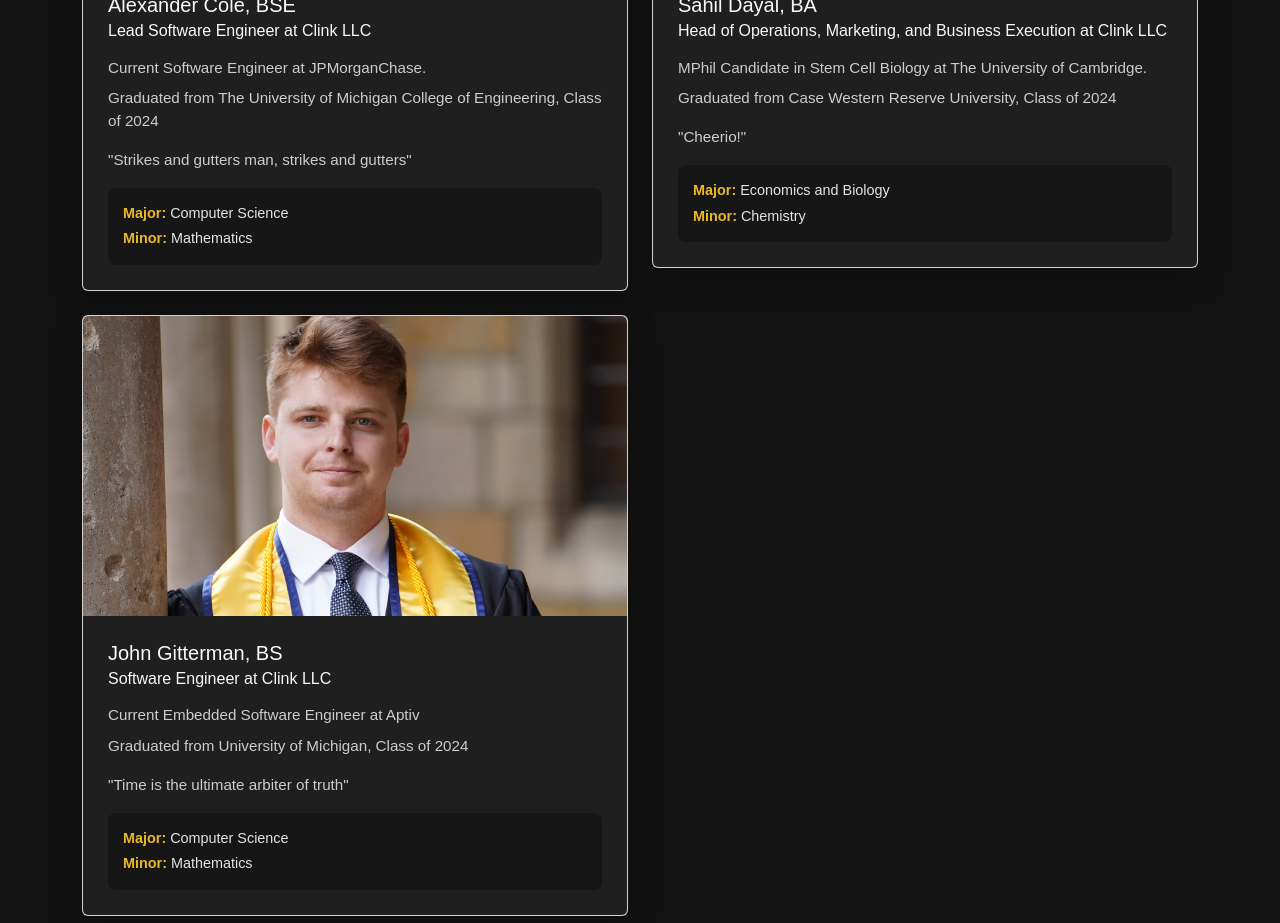
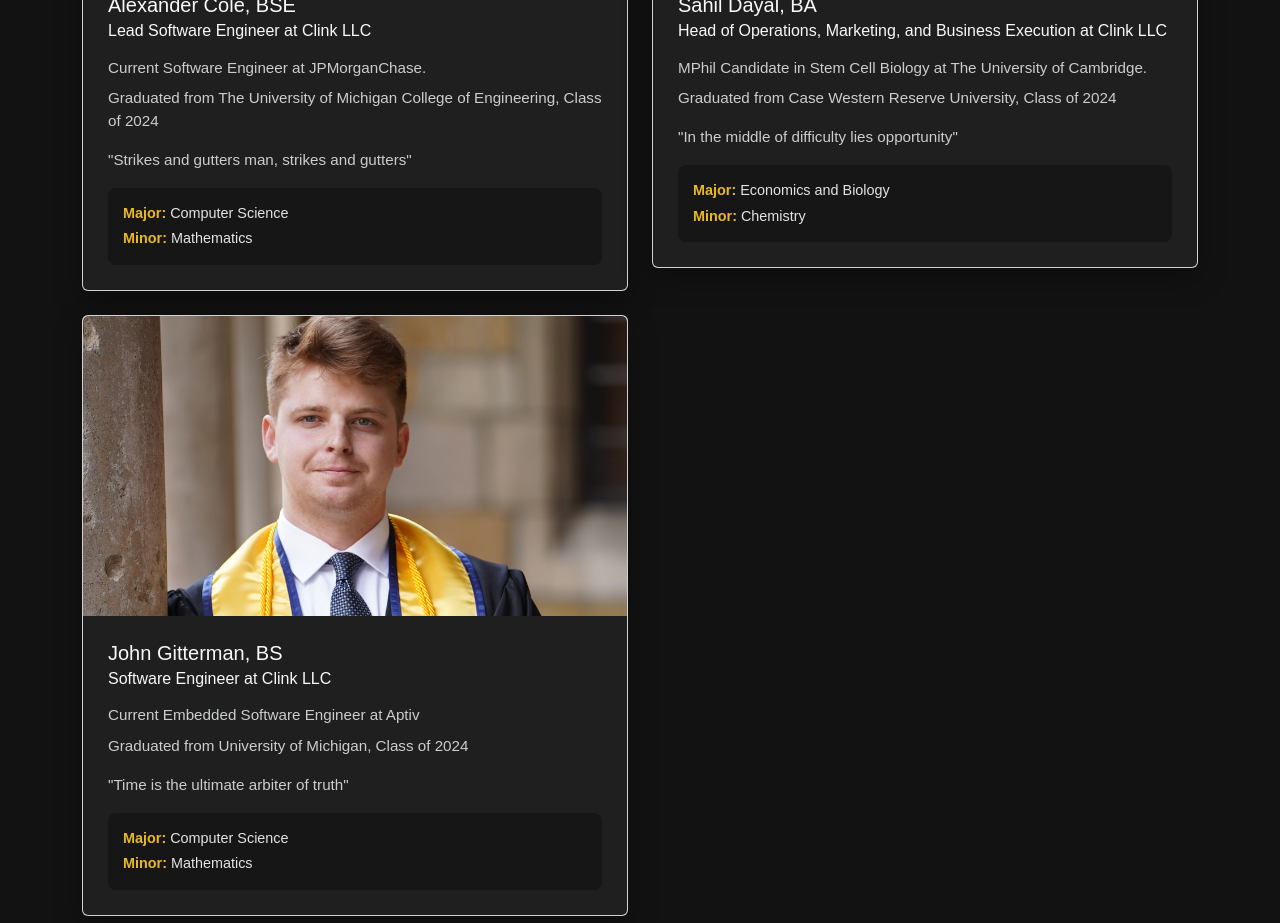
Before and after one commit to Clink-Social-App/website-frontend, a React (Create React App) app: page /about-us in a window 1280 px wide. Shown: the part 1360-2283 px from the top of the page. Built offline with nearby package versions, Linux system fonts and the light colour scheme.

Commit message:
updating sahils quote because hes a loser

```diff
--- a/src/Components/AboutUs/AboutUs.js
+++ b/src/Components/AboutUs/AboutUs.js
@@ -21,7 +21,7 @@ const AboutUs = () => {
       role: 'Head of Operations, Marketing, and Business Execution at Clink LLC',
       background: 'MPhil Candidate in Stem Cell Biology at The University of Cambridge.',
       education: 'Graduated from Case Western Reserve University, Class of 2024',
-      quote: '"Cheerio!"',
+      quote: '"In the middle of difficulty lies opportunity"',
       major: 'Economics and Biology',
       minor: 'Chemistry',
       image: './Images/sahil.jpeg'
```
